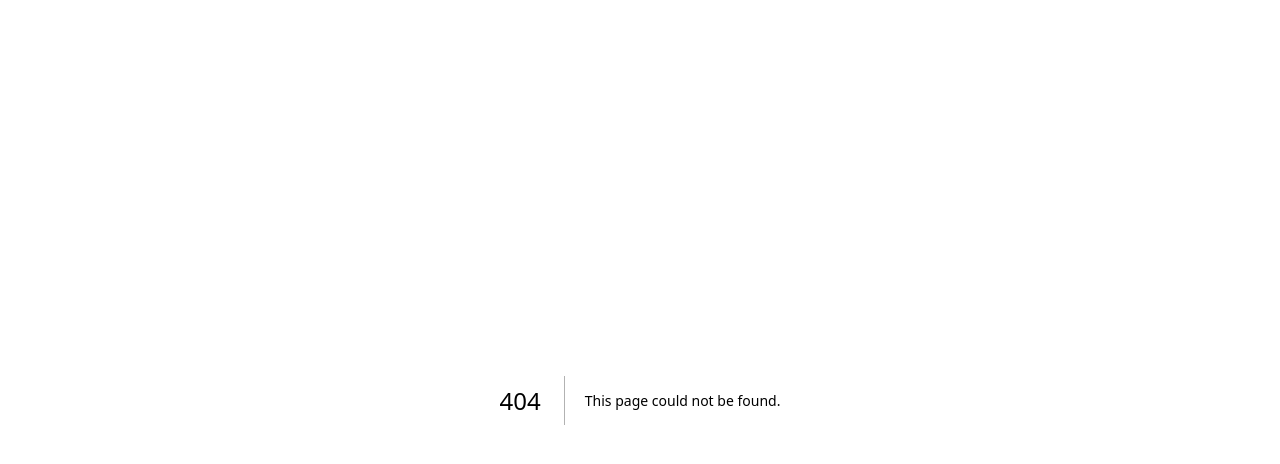
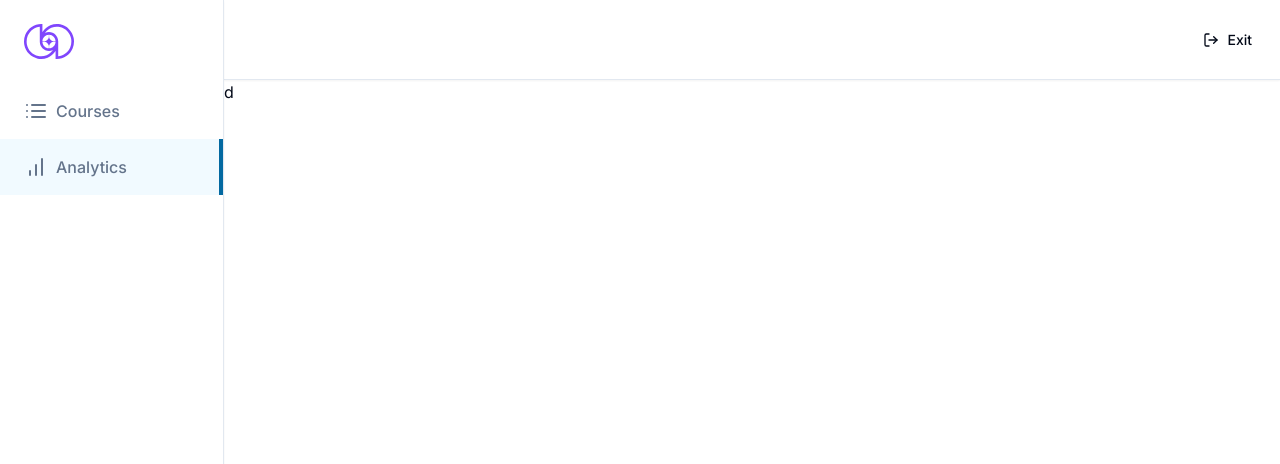
Before and after one commit to yamanaliesh92/Lms-platform, a Next.js app: page /teacher/analytics in a window 1280 px wide. Before the commit this address had no page. Shown: the top 464 px of the page. Built offline with nearby package versions, Linux system fonts and the light colour scheme.

Commit message:
WIP:added analytics page

```diff
--- /dev/null
+++ b/src/app/(dashboard)/(routes)/teacher/analytics/page.tsx
@@ -0,0 +1,5 @@
+import React from "react";
+
+export default function AnalyticsPage() {
+  return <div></div>;
+}
--- a/src/app/(dashboard)/_components/navbar-routes.tsx
+++ b/src/app/(dashboard)/_components/navbar-routes.tsx
@@ -18,14 +18,14 @@ export default function NavbarRoutes() {
       {isSearchPage && <div className="hidden md:block">search</div>}
       <div className="flex items-center gap-x-2 ml-auto">
         {isTeacherPage || isCoursesPage ? (
-          <Link href={"/dash"}>
+          <Link href={"/"}>
             <Button variant={"ghost"} size="sm">
               <LogOut className="h-4 w-4 mr-2" />
               Exit
             </Button>
           </Link>
         ) : (
-          <Link href={"/teacher/course"}>
+          <Link href={"/teacher/courses"}>
             <Button variant={"ghost"} size="sm">
               Teacher mode
             </Button>
```
